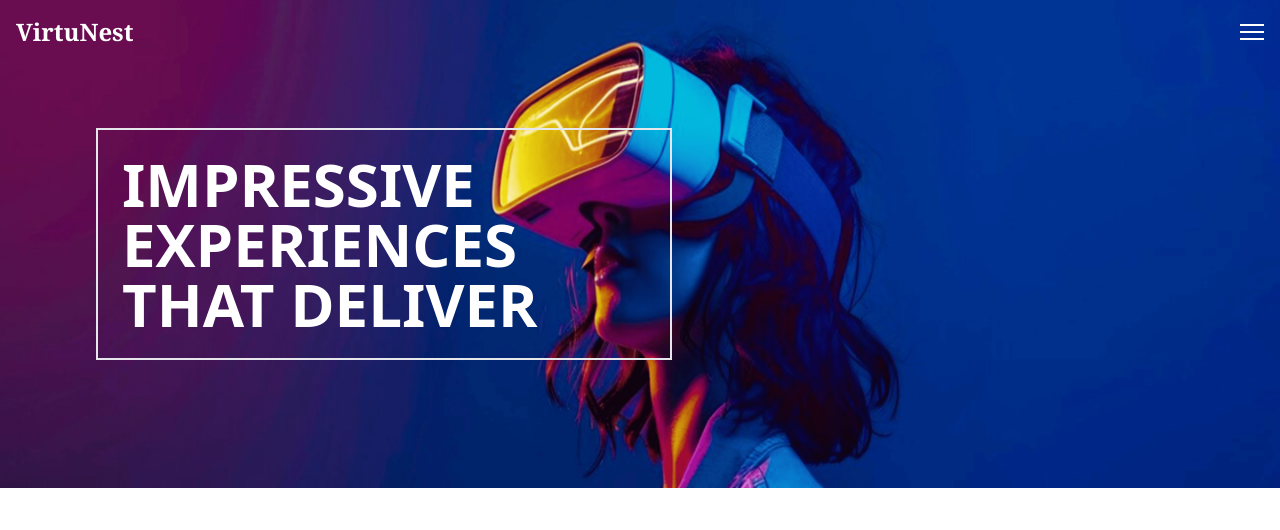
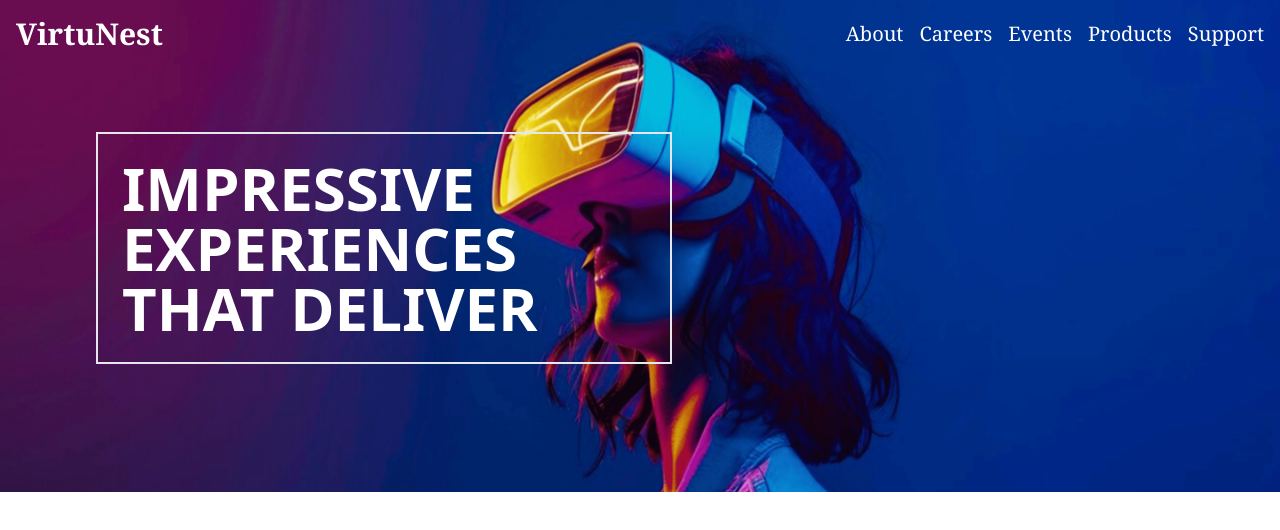
Before and after one commit to Ritikraj551/virtunest, a website: page index.html in a window 1280 px wide. Drawn offline with Linux system fonts and the light colour scheme.

Commit message:
Created hero section completely for desktop

```diff
--- a/index.html
+++ b/index.html
@@ -11,10 +11,32 @@
     <section id="hero">
       <div class="text-center p-4 space-y-20 pb-32">
         <div class="flex justify-between items-center text-center">
-          <h2 class="font-serif font-extrabold text-white text-2xl">
+          <h2 class="font-serif font-extrabold text-white text-3xl">
             VirtuNest
           </h2>
-          <img src="images/icon-hamburger.svg" alt="" />
+          <img src="images/icon-hamburger.svg" alt="" class="flex md:hidden">
+          <nav class="hidden md:flex gap-4 text-lg md:text-xl text-white font-serif font-bolder">
+            <div class="group">
+              <a href="">About</a>
+              <div class="group-hover:border-b group-hover:border-b-blue-50"></div>
+            </div>
+            <div class="group">
+              <a href="">Careers</a>
+              <div class="group-hover:border-b group-hover:border-b-blue-50"></div>
+            </div>
+            <div class="group">
+              <a href="">Events</a>
+              <div class="group-hover:border-b group-hover:border-b-blue-50"></div>
+            </div>
+            <div class="group">
+              <a href="">Products</a>
+              <div class="group-hover:border-b group-hover:border-b-blue-50"></div>
+            </div>
+            <div class="group">
+              <a href="">Support</a>
+              <div class="group-hover:border-b group-hover:border-b-blue-50"></div>
+            </div>
+          </nav>
         </div>
         <div class="mx-auto md:mx-20 max-w-xs md:max-w-xl border-2">
           <p
```
Also changed, not shown: css/style.css.
